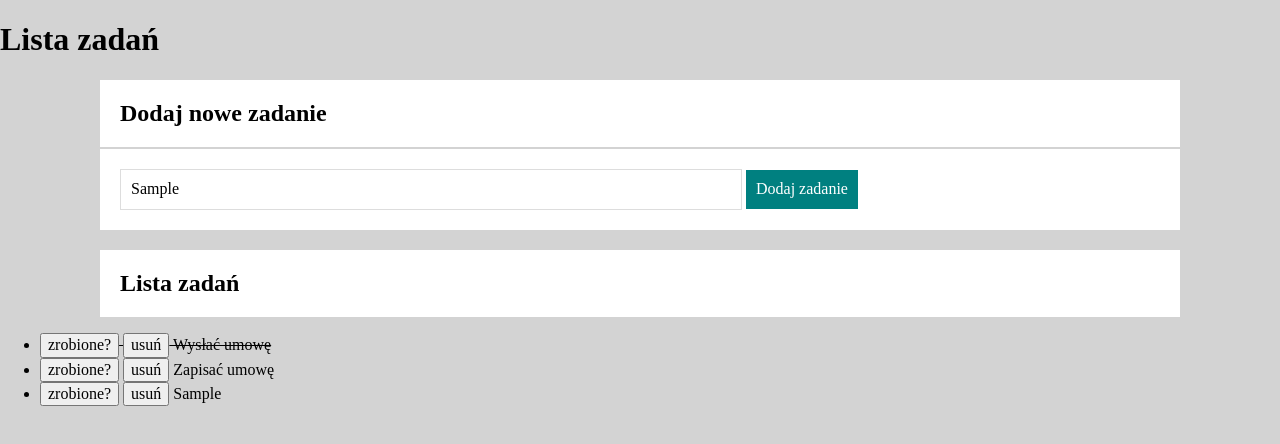
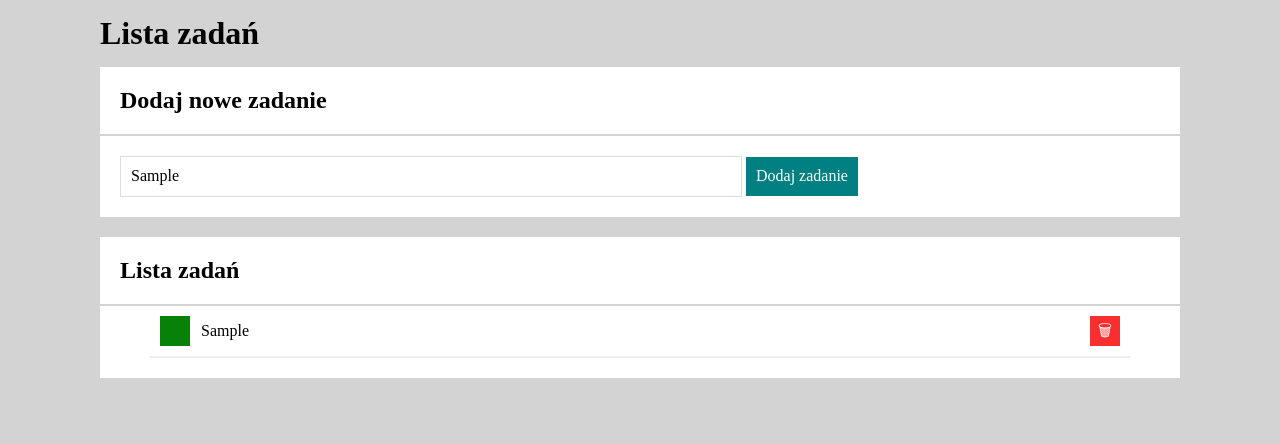
Before and after one commit to DamianSztandera/List, a plain HTML site: page index.html in a window 1280 px wide. Both pictures are taken after typing "Sample" into the empty fields and a click on the button "Dodaj zadanie". Drawn offline with nearby package versions, Linux system fonts and the light colour scheme.

Commit message:
add section and function list

```diff
--- /dev/null
+++ b/CSS/header.css
@@ -0,0 +1,3 @@
+.header {
+    margin: 15px 100px;
+}
--- /dev/null
+++ b/CSS/list.css
@@ -0,0 +1,49 @@
+.list {
+    padding: 0px 50px 20px;
+    margin: 0 100px 2px 100px;
+    background-color: white;
+}
+
+.list__item {
+    list-style-type: none;
+    align-items: center;
+    grid-template-columns: auto 1fr auto;
+    border-bottom: 2px solid #eee;
+    padding: 10px;
+    display: grid;
+    grid-gap: 11px;
+}
+
+.list__taskContent--done {
+    text-decoration: line-through;
+}
+
+.list__button {
+    border: none;
+    height: 30px;
+    width: 30px;
+    justify-self: center;
+    background-color: hsl(120, 88%, 27%);
+    color: white;
+}
+
+.list__button:hover {
+    background-color: hsl(121, 88%, 32%);
+    cursor: pointer;
+}
+
+.list__button--remove {
+    background-color: hsl(0, 94%, 58%);
+}
+
+.list__button--remove:hover {
+    background-color: hsl(0, 94%, 63%);
+}
+
+.list__button--remove:active {
+    background-color: hsl(0, 94%, 68%);
+}
+
+.list__button:active {
+    background-color: hsl(121, 88%, 37%);
+}
--- a/CSS/section.css
+++ b/CSS/section.css
@@ -1,10 +1,5 @@
-.section {
-}
-.article__title {
-    margin: 20px;
-}
 .section__header {
-margin : 10px 100px 2px 100px;
+margin : 0 100px 2px 100px;
 padding: 20px;
 background-color: white;
 }
--- a/JS/script.js
+++ b/JS/script.js
@@ -1,15 +1,6 @@
 {
-    const tasks = [
-        {
-            content: "Wysłać umowę",
-            done: true,
-        },
-        {
-            content: "Zapisać umowę",
-            done: false,
-        },
-    ];
-    const addNewTask = (newTaskContent) =>{
+    const tasks = [];
+    const addNewTask = (newTaskContent) => {
         tasks.push({
             content: newTaskContent,
         });
@@ -50,11 +41,17 @@
 
         for (const task of tasks) {
             htmlString += `
-               <li${task.done ? " style=\"text-decoration: line-through\"" : ""}>
-               <button class="js-done">zrobione?</button>
-               <button class="js-remove">usuń</button>
-               ${task.content}
-               </li>
+            <li class="list__item">
+                <button class="list__button js-done">
+                    ${task.done ? "✓" : ""}
+                </button>
+                <span class="list__taskContent ${task.done ? "list__taskContent--done" : ""}">
+                    ${task.content}
+                </span>
+                <button class="list__button list__button--remove js-remove">
+                    🗑
+                </button>
+            </li>
             `;
         }
 
@@ -70,7 +67,7 @@
 
         const newTaskContent = document.querySelector(".js-newTask").value.trim();
 
-        if(newTaskContent === "") {
+        if (newTaskContent === "") {
             return;
         }
 
--- a/index.html
+++ b/index.html
@@ -11,6 +11,8 @@
     <link href="CSS/section.css" rel="stylesheet">
     <link href="CSS/style.css" rel="stylesheet">
     <link href="CSS/from.css" rel="stylesheet">
+    <link href="CSS/header.css" rel="stylesheet">
+    <link href="CSS/list.css" rel="stylesheet">
     <link rel="stylesheet" href="https://cdnjs.cloudflare.com/ajax/libs/normalize/8.0.1/normalize.min.css"
         integrity="sha512-NhSC1YmyruXifcj/KFRWoC561YpHpc5Jtzgvbuzx5VozKpWvQ+4nXhPdFgmx8xqexRcpAglTj9sIBWINXa8x5w=="
         crossorigin="anonymous" />
@@ -18,8 +20,9 @@
     <script defer src="JS/script.js"></script>
 
 </head>
+
 <body class="page">
-    <h1>Lista zadań</h1>
+    <h1 class="header">Lista zadań</h1>
     <section class="section">
         <h2 class="section__header">Dodaj nowe zadanie</h2>
         <form class="js-form form">
@@ -29,7 +32,7 @@
     </section>
     <section>
         <h2 class="section__header">Lista zadań</h2>
-            <ul class="js-tasks"></ul>
+        <ul class="list js-tasks"></ul>
     </section>
 
 </body>
```
